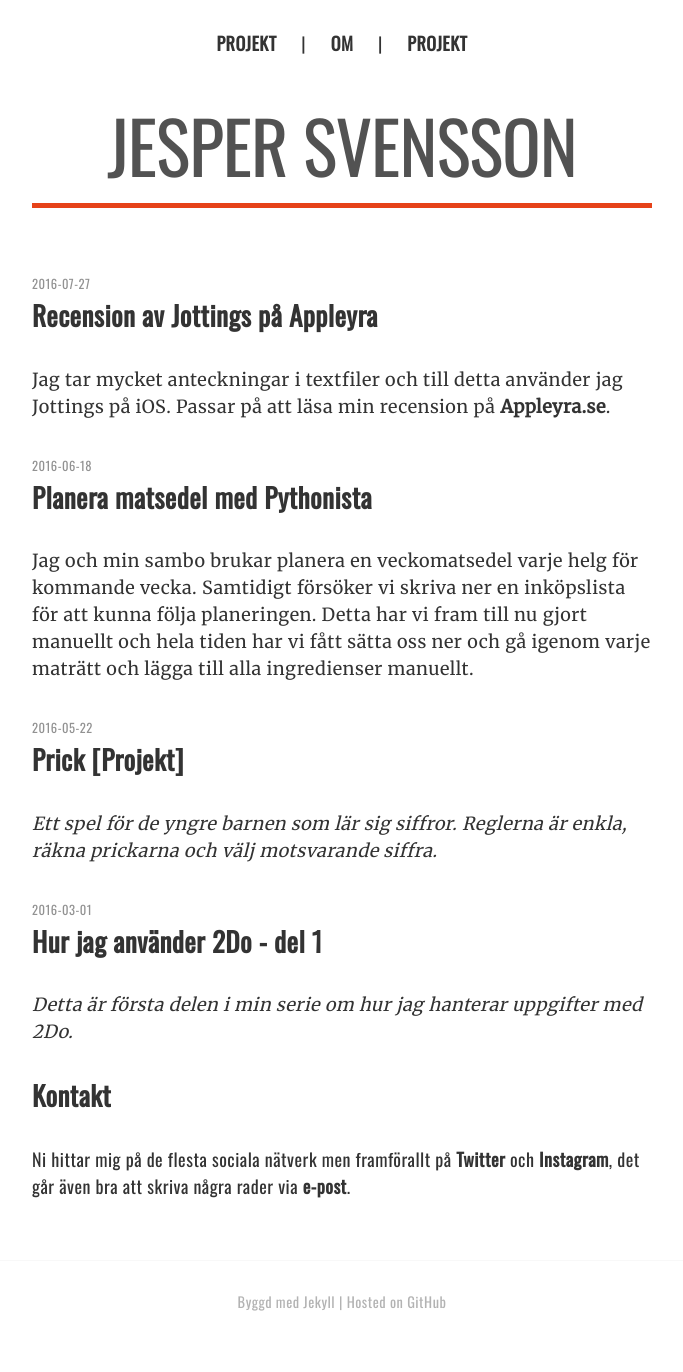
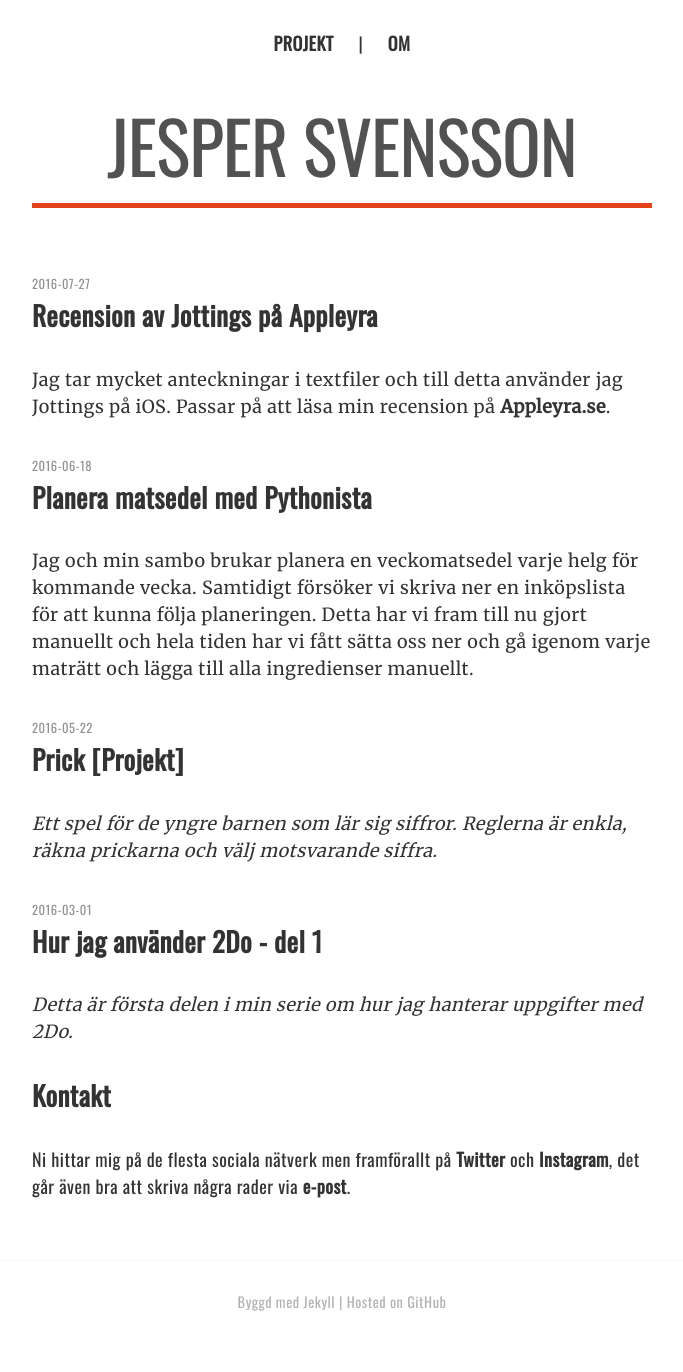
Before and after one commit to jesperpsvensson/jesperpsvensson.github.io, a Jekyll site: the page built from index.html, in a window 1280 px wide. Shown: the whole page, without its empty margins (298-981 px from the left). Built offline with Jekyll 4.4.1, drawn with Linux system fonts in a browser that asks for light colours.

Commit message:
Update header.html

```diff
--- a/_includes/header.html
+++ b/_includes/header.html
@@ -3,7 +3,7 @@
   <div class="wrapper">
 
     <nav>
-      <a href="projekt.html">PROJEKT</a>  |  <a href="#">OM</a> | <a href="projekt.html">PROJEKT</a>
+      <a href="projekt.html">PROJEKT</a>  |  <a href="#">OM</a>
     </nav>
 
     <h1 class="site-title">JESPER SVENSSON</h1>
```
